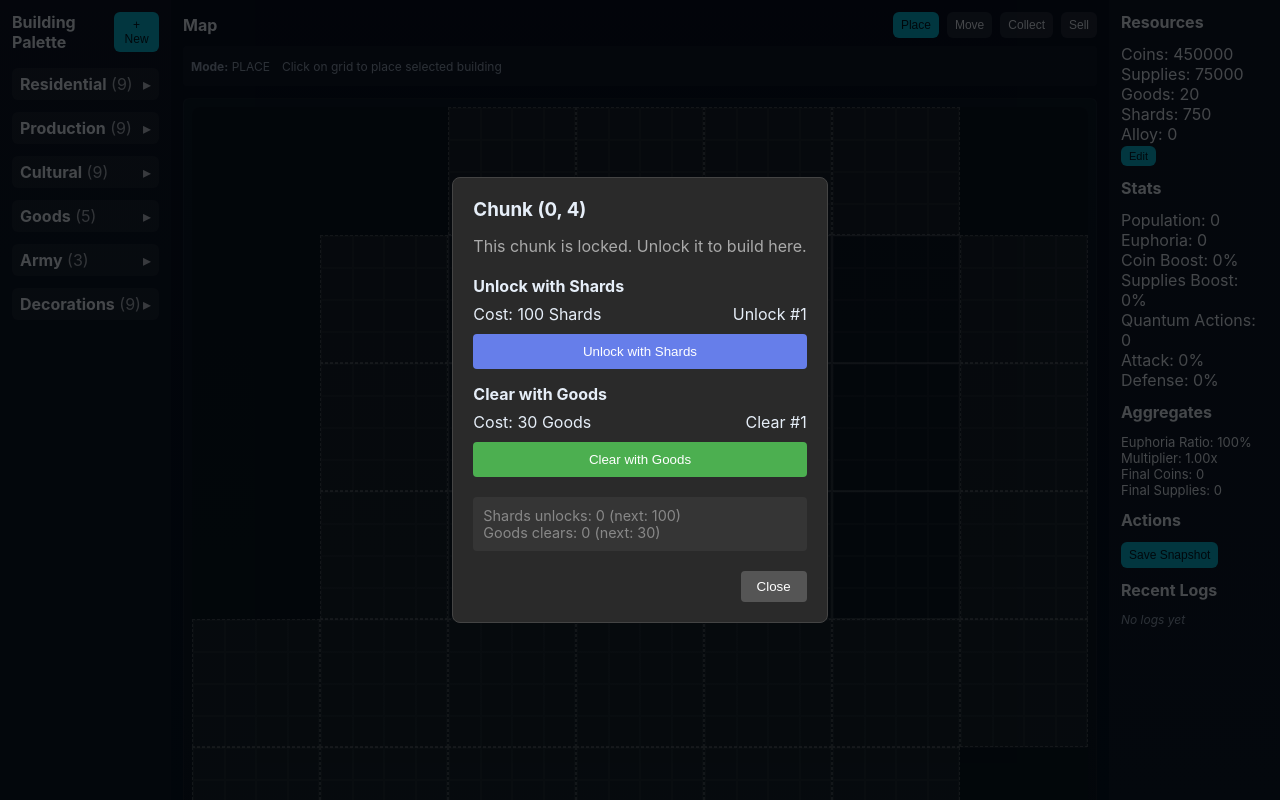
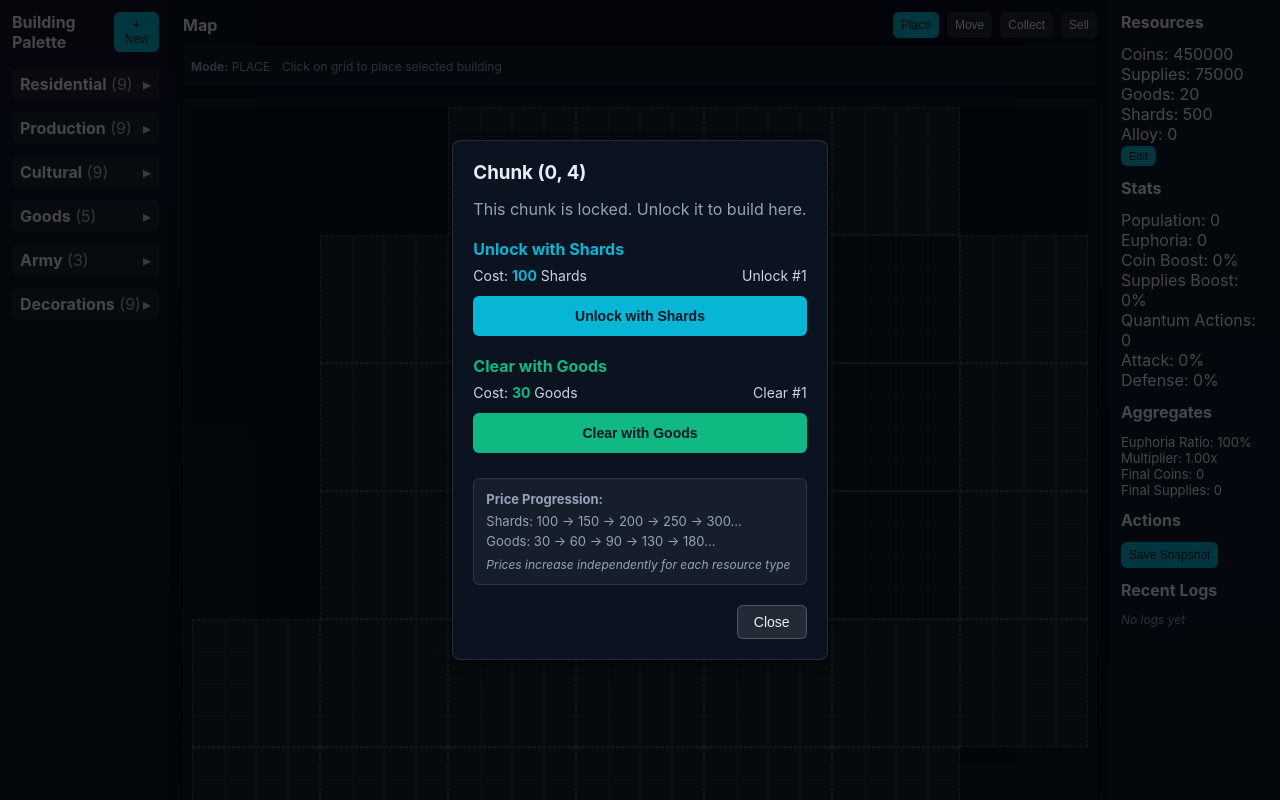
Before and after one commit to FoE-Budha/simulator, a React (Create React App) app: page / in a window 1280 px wide. Both pictures are taken after a click on the element 256 px from the left and 683 px from the top of the page. Shown: the top 800 px of the page. Built offline with nearby package versions, Linux system fonts and the light colour scheme.

Commit message:
chunks unlock creation

```diff
--- a/src/app/App.js
+++ b/src/app/App.js
@@ -20,7 +20,7 @@ const initialResources = {
   supplies: 75000,
   goods: 20,
   alloy: 0,
-  shards: 750,
+  shards: 500,
   quantumActions: 0,
   population: 0,
   euphoria: 0,
@@ -48,7 +48,8 @@ export default function App() {
   const [snapshots, setSnapshots] = useState([]);
   const [lastCompare, setLastCompare] = useState(null);
   const [buildingDialog, setBuildingDialog] = useState(null);
-  const [resourcesDialog, setResourcesDialog] = useState(false); // ADD THIS LINE
+  const [resourcesDialog, setResourcesDialog] = useState(false);
+  const [unlockCounts, setUnlockCounts] = useState({ shards: 0, goods: 0 });
 
   // -----------------------------
   // DERIVED DATA
@@ -234,11 +235,15 @@ export default function App() {
     addLog(log);
   };
 
+  // -----------------------------
+  // Expansion unlock
+  // -----------------------------
+
   const handleChunkClick = (chunk) => {
     setChunkDialog(chunk);
   };
 
-  // FIX: Add chunk unlocking handler
+  // UPDATED: Chunk unlocking with global counters
   const handleUnlockChunk = (chunkKey, unlockData) => {
     const { type, amount } = unlockData;
 
@@ -252,6 +257,12 @@ export default function App() {
       alert(`Need ${amount} goods, only have ${resources.goods}`);
       return;
     }
+
+    // Update GLOBAL unlock counter for this type
+    setUnlockCounts((prev) => ({
+      ...prev,
+      [type]: prev[type] + 1,
+    }));
 
     // Update resources
     setResources((prev) => ({
@@ -272,7 +283,7 @@ export default function App() {
     addLog({
       id: uuid("log_"),
       type: "unlock",
-      message: `Unlocked chunk with ${amount} ${type}`,
+      message: `Unlocked chunk ${chunkKey} with ${amount} ${type}`,
       resources: {
         ...resources,
         [type]: resources[type] - amount,
@@ -280,6 +291,7 @@ export default function App() {
       details: {
         chunk: chunkKey,
         cost: { [type]: amount },
+        unlockNumber: unlockCounts[type] + 1,
       },
     });
 
@@ -461,6 +473,7 @@ export default function App() {
       {chunkDialog && (
         <ChunkDialog
           chunk={chunkDialog}
+          unlockCounts={unlockCounts}
           onClose={() => setChunkDialog(null)}
           onUnlock={handleUnlockChunk}
         />
--- a/src/components/dialogs/ChunkDialog.js
+++ b/src/components/dialogs/ChunkDialog.js
@@ -1,46 +1,47 @@
-import React, { useState, useEffect } from "react";
+import React from "react";
 
-export default function ChunkDialog({ chunk, onClose, onUnlock }) {
-  if (!chunk) return null;
-
-  // Track how many unlocks have been made
-  const [unlockCounts, setUnlockCounts] = useState({
-    shards: 0,
-    goods: 0,
-  });
-
-  // Shard pricing progression
+export default function ChunkDialog({
+  chunk,
+  unlockCounts = { shards: 0, goods: 0 }, // Default to 0 if not provided
+  onClose,
+  onUnlock,
+}) {
+  // Pricing arrays (DO NOT MODIFY - these are the progression)
   const shardPrices = [
     100, 150, 200, 250, 300, 350, 400, 450, 500, 550, 600, 650, 700, 750, 800,
     850, 900, 950,
   ];
 
-  // Goods pricing progression
   const goodsPrices = [30, 60, 90, 130, 180, 240, 310, 390, 480, 580, 700];
 
-  // Get current prices
+  // Get current prices based on GLOBAL unlock counts
   const getCurrentShardPrice = () => {
-    return shardPrices[Math.min(unlockCounts.shards, shardPrices.length - 1)];
+    const count = unlockCounts.shards || 0;
+    // If we've exceeded the array, use the last price
+    return count >= shardPrices.length
+      ? shardPrices[shardPrices.length - 1]
+      : shardPrices[count];
   };
 
   const getCurrentGoodsPrice = () => {
-    return goodsPrices[Math.min(unlockCounts.goods, goodsPrices.length - 1)];
+    const count = unlockCounts.goods || 0;
+    // If we've exceeded the array, use the last price
+    return count >= goodsPrices.length
+      ? goodsPrices[goodsPrices.length - 1]
+      : goodsPrices[count];
   };
 
   const currentShardPrice = getCurrentShardPrice();
   const currentGoodsPrice = getCurrentGoodsPrice();
+  const nextShardUnlockNumber = (unlockCounts.shards || 0) + 1;
+  const nextGoodsUnlockNumber = (unlockCounts.goods || 0) + 1;
 
   // Handle unlock with shards
   const handleShardUnlock = () => {
-    // Pass chunk key (cx,cy) instead of chunk object
     onUnlock(`${chunk.cx},${chunk.cy}`, {
       type: "shards",
       amount: currentShardPrice,
     });
-    setUnlockCounts((prev) => ({
-      ...prev,
-      shards: prev.shards + 1,
-    }));
   };
 
   // Handle unlock with goods
@@ -49,19 +50,10 @@ export default function ChunkDialog({ chunk, onClose, onUnlock }) {
       type: "goods",
       amount: currentGoodsPrice,
     });
-    setUnlockCounts((prev) => ({
-      ...prev,
-      goods: prev.goods + 1,
-    }));
   };
 
-  // Initialize counts
-  useEffect(() => {
-    setUnlockCounts({ shards: 0, goods: 0 });
-  }, [chunk]);
-
   // Escape key to close
-  useEffect(() => {
+  React.useEffect(() => {
     const handleEsc = (e) => {
       if (e.key === "Escape") onClose();
     };
@@ -87,100 +79,156 @@ export default function ChunkDialog({ chunk, onClose, onUnlock }) {
     >
       <div
         style={{
-          background: "#2a2a2a",
+          background: "#0b1220",
           padding: "20px",
           borderRadius: "8px",
-          minWidth: "300px",
-          border: "1px solid #444",
+          minWidth: "350px",
+          border: "1px solid rgba(255,255,255,0.1)",
+          boxShadow: "0 4px 20px rgba(0,0,0,0.5)",
         }}
         onClick={(e) => e.stopPropagation()}
       >
-        <h3 style={{ marginTop: 0, marginBottom: "15px" }}>
+        <h3 style={{ marginTop: 0, marginBottom: "15px", color: "#e6eef8" }}>
           Chunk ({chunk.cx}, {chunk.cy})
         </h3>
 
-        <div style={{ marginBottom: "20px", color: "#aaa" }}>
+        <div style={{ marginBottom: "20px", color: "#94a3b8" }}>
           This chunk is locked. Unlock it to build here.
         </div>
 
         {/* Shards Option */}
-        <div style={{ marginBottom: "15px" }}>
-          <div style={{ marginBottom: "8px" }}>
-            <strong>Unlock with Shards</strong>
+        <div style={{ marginBottom: "20px" }}>
+          <div
+            style={{
+              marginBottom: "8px",
+              color: "#06b6d4",
+              fontWeight: "bold",
+            }}
+          >
+            Unlock with Shards
           </div>
           <div
             style={{
               display: "flex",
               justifyContent: "space-between",
-              marginBottom: "10px",
+              marginBottom: "12px",
+              color: "#cbd5e1",
+              fontSize: "14px",
             }}
           >
-            <span>Cost: {currentShardPrice} Shards</span>
-            <span>Unlock #{unlockCounts.shards + 1}</span>
+            <span>
+              Cost:{" "}
+              <strong style={{ color: "#06b6d4" }}>{currentShardPrice}</strong>{" "}
+              Shards
+            </span>
+            <span>Unlock #{nextShardUnlockNumber}</span>
           </div>
           <button
             style={{
               width: "100%",
-              padding: "10px",
-              background: "#667eea",
-              color: "white",
+              padding: "12px",
+              background: "#06b6d4",
+              color: "#021827",
               border: "none",
-              borderRadius: "4px",
+              borderRadius: "6px",
               cursor: "pointer",
+              fontWeight: "bold",
+              fontSize: "14px",
+              transition: "background 0.2s",
             }}
             onClick={handleShardUnlock}
+            onMouseOver={(e) => (e.target.style.background = "#0dc7e0")}
+            onMouseOut={(e) => (e.target.style.background = "#06b6d4")}
           >
             Unlock with Shards
           </button>
+          {unlockCounts.shards > 0 && (
+            <div
+              style={{ fontSize: "12px", color: "#64748b", marginTop: "6px" }}
+            >
+              Already unlocked {unlockCounts.shards} chunk(s) with shards
+            </div>
+          )}
         </div>
 
         {/* Goods Option */}
-        <div style={{ marginBottom: "20px" }}>
-          <div style={{ marginBottom: "8px" }}>
-            <strong>Clear with Goods</strong>
+        <div style={{ marginBottom: "25px" }}>
+          <div
+            style={{
+              marginBottom: "8px",
+              color: "#10b981",
+              fontWeight: "bold",
+            }}
+          >
+            Clear with Goods
           </div>
           <div
             style={{
               display: "flex",
               justifyContent: "space-between",
-              marginBottom: "10px",
+              marginBottom: "12px",
+              color: "#cbd5e1",
+              fontSize: "14px",
             }}
           >
-            <span>Cost: {currentGoodsPrice} Goods</span>
-            <span>Clear #{unlockCounts.goods + 1}</span>
+            <span>
+              Cost:{" "}
+              <strong style={{ color: "#10b981" }}>{currentGoodsPrice}</strong>{" "}
+              Goods
+            </span>
+            <span>Clear #{nextGoodsUnlockNumber}</span>
           </div>
           <button
             style={{
               width: "100%",
-              padding: "10px",
-              background: "#4CAF50",
-              color: "white",
+              padding: "12px",
+              background: "#10b981",
+              color: "#021827",
               border: "none",
-              borderRadius: "4px",
+              borderRadius: "6px",
               cursor: "pointer",
+              fontWeight: "bold",
+              fontSize: "14px",
+              transition: "background 0.2s",
             }}
             onClick={handleGoodsUnlock}
+            onMouseOver={(e) => (e.target.style.background = "#34d399")}
+            onMouseOut={(e) => (e.target.style.background = "#10b981")}
           >
             Clear with Goods
           </button>
+          {unlockCounts.goods > 0 && (
+            <div
+              style={{ fontSize: "12px", color: "#64748b", marginTop: "6px" }}
+            >
+              Already cleared {unlockCounts.goods} chunk(s) with goods
+            </div>
+          )}
         </div>
 
         {/* Progression Info */}
         <div
           style={{
-            fontSize: "0.9em",
-            color: "#888",
+            fontSize: "13px",
+            color: "#94a3b8",
             marginBottom: "20px",
-            padding: "10px",
+            padding: "12px",
             background: "rgba(255,255,255,0.05)",
-            borderRadius: "4px",
+            borderRadius: "6px",
+            border: "1px solid rgba(255,255,255,0.1)",
           }}
         >
-          <div>
-            Shards unlocks: {unlockCounts.shards} (next: {currentShardPrice})
+          <div style={{ marginBottom: "6px" }}>
+            <strong>Price Progression:</strong>
           </div>
-          <div>
-            Goods clears: {unlockCounts.goods} (next: {currentGoodsPrice})
+          <div style={{ marginBottom: "4px" }}>
+            Shards: {shardPrices.slice(0, 5).join(" → ")}...
+          </div>
+          <div>Goods: {goodsPrices.slice(0, 5).join(" → ")}...</div>
+          <div
+            style={{ marginTop: "8px", fontSize: "12px", fontStyle: "italic" }}
+          >
+            Prices increase independently for each resource type
           </div>
         </div>
 
@@ -188,13 +236,18 @@ export default function ChunkDialog({ chunk, onClose, onUnlock }) {
           <button
             style={{
               padding: "8px 16px",
-              background: "#555",
-              color: "white",
-              border: "none",
-              borderRadius: "4px",
+              background: "rgba(255,255,255,0.1)",
+              color: "#e6eef8",
+              border: "1px solid rgba(255,255,255,0.2)",
+              borderRadius: "6px",
               cursor: "pointer",
+              fontSize: "14px",
             }}
             onClick={onClose}
+            onMouseOver={(e) =>
+              (e.target.background = "rgba(255,255,255,0.15)")
+            }
+            onMouseOut={(e) => (e.target.background = "rgba(255,255,255,0.1)")}
           >
             Close
           </button>
```
